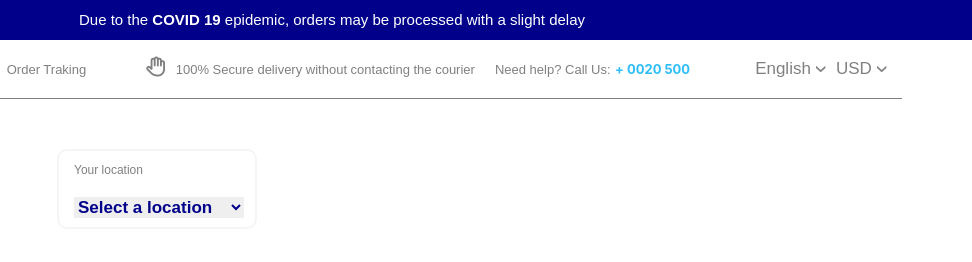
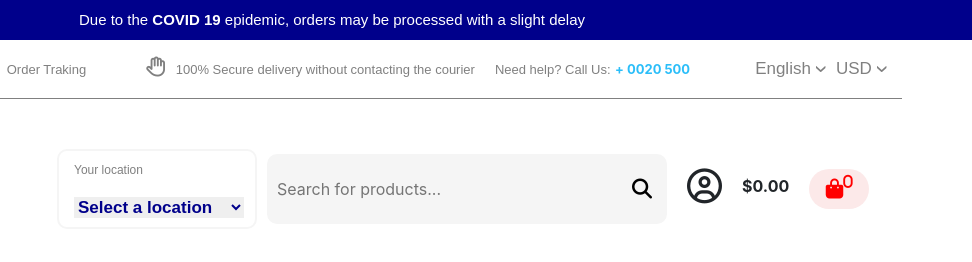
Before and after one commit to Elvinmsa/Front-end-Project, a plain HTML site: page index.html in a window 1280 px wide. Shown: the full height of the page, 308-1280 px from the left. Drawn offline with nearby package versions, Linux system fonts and the light colour scheme.

Commit message:
New commit

```diff
--- a/assets/css/partials/pages/_index.scss
+++ b/assets/css/partials/pages/_index.scss
@@ -186,4 +186,69 @@
             font-weight: bold;
         }
     }
+
+    .search-container{
+        margin-top: 55px;
+        margin-left: 10px;
+        form{
+            position: relative;
+        }
+
+        input{
+            width: 400px;
+            height: 70px;
+            background-color: whitesmoke;
+            border: none;
+            border-radius: 10px;
+            padding: 10px;
+        }
+
+        button{
+            position: absolute;
+            right: 0;
+            top: 0;
+            height: 100%;
+            width: 50px;
+            background: transparent;
+            border: transparent;
+            font-size: 20px;
+            color: black;
+            outline: 0;
+        }
+    }
+
+    .user{
+        margin-top: 70px;
+        margin-left: 20px;
+        .far{
+            font-size: 35px;
+            cursor: pointer;
+        }
+    }
+
+    .price{
+        margin-top: 75px;
+        margin-left: 20px;
+        span{
+            cursor: pointer;
+            font-weight: bold;
+        }
+    }
+
+    .basket{
+        margin-top: 70px;
+        margin-left: 20px;
+        width: 60px;
+        height: 40px;
+        background-color: rgb(252, 233, 233);
+        border-radius: 20px;
+        .fas{
+            font-size: 20px;
+            cursor: pointer;
+            display: flex;
+            justify-content: center;
+            margin-top: 10px;
+            color: red;
+        }
+    }
 }
--- a/index.html
+++ b/index.html
@@ -6,6 +6,7 @@
     <meta http-equiv="X-UA-Compatible" content="IE=edge">
     <meta name="viewport" content="width=device-width, initial-scale=1.0">
     <title>Home 3 - Bacola - Grocery Market and Food Theme</title>
+    <link rel="stylesheet" href="https://cdnjs.cloudflare.com/ajax/libs/font-awesome/4.7.0/css/font-awesome.min.css">
     <link rel="stylesheet" href="https://cdn.jsdelivr.net/npm/bootstrap@4.6.1/dist/css/bootstrap.min.css"
         integrity="sha384-zCbKRCUGaJDkqS1kPbPd7TveP5iyJE0EjAuZQTgFLD2ylzuqKfdKlfG/eSrtxUkn" crossorigin="anonymous">
     <link rel="stylesheet" href="assets/css/style.css">
@@ -87,6 +88,21 @@
                         <option value="arina">arizaona</option>
                       </select>
                 </div>
+                <div class="search-container">
+                    <form action="">
+                      <input type="text" placeholder="Search for products..." name="search">
+                      <button type="submit"><i class="fa fa-search"></i></button>
+                    </form>
+                </div>
+                <div class="user">
+                    <i class="far fa-user-circle"></i>
+                </div>
+                <div class="price">
+                    <span>$0.00</span>
+                </div>
+                <div class="basket">
+                    <i class="fas fa-shopping-bag"><sub>0</sub></i>
+                </div>
             </div>
     </header>
     <script src="https://kit.fontawesome.com/8ee7bee6cf.js" crossorigin="anonymous"></script>
```
Also changed, not shown: assets/css/style.css, 1 other file.
